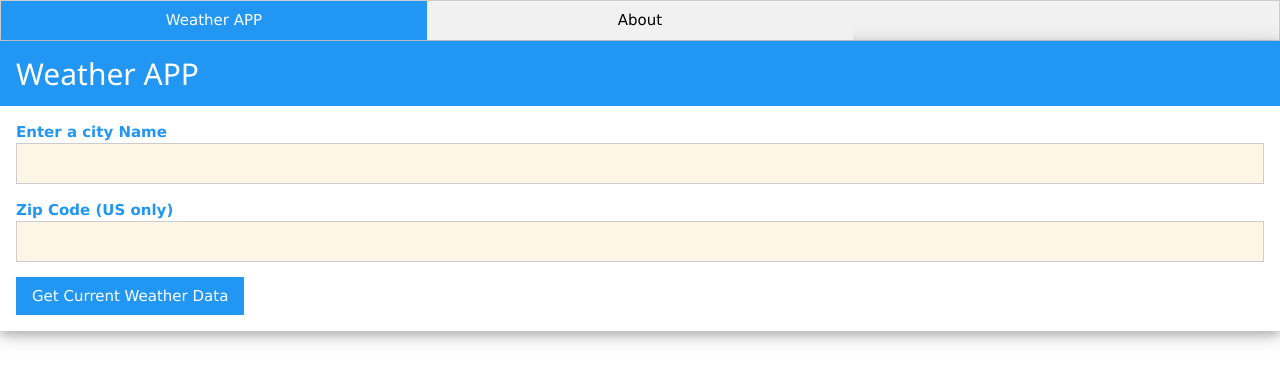
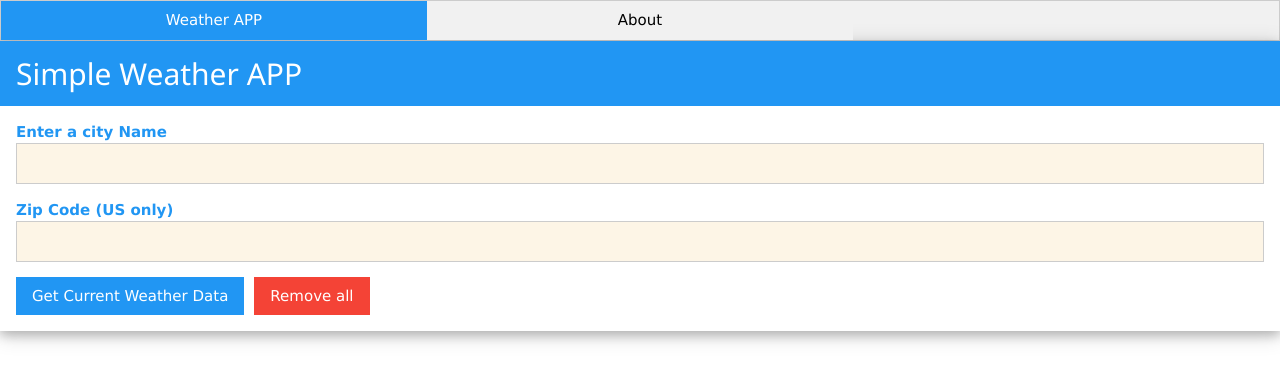
Before and after one commit to 230109snow/wang-chiachieh-p0, an Angular app in the folder project0/: page /weather in a window 1280 px wide. Shown: the top 382 px of the page. Built offline with nearby package versions, Linux system fonts and the light colour scheme.

Commit message:
added remove all function

```diff
--- a/project0/src/app/weather/weather-card/weather-card.component.html
+++ b/project0/src/app/weather/weather-card/weather-card.component.html
@@ -5,7 +5,7 @@
 
         <div class="w3-card-4" style="width:70%">
             <header class="w3-container w3-light-grey">
-                <h4>{{weatherData.city}}   {{weatherData.country}}<span>&nbsp;&nbsp;&nbsp;&nbsp;</span>
+                <h4>{{weatherData.city}}   {{weatherData.country}}
                 <button class="w3-button w3-circle w3-teal" (click)="deleteObj(id)">X</button></h4>
             </header>
             <div class="w3-container">
--- a/project0/src/app/weather/weather.component.html
+++ b/project0/src/app/weather/weather.component.html
@@ -1,7 +1,7 @@
 <link rel="stylesheet" href="https://www.w3schools.com/w3css/4/w3.css">
 <div class="w3-card-4">
     <div class="w3-container w3-blue">
-      <h2>Weather APP</h2>
+      <h2>Simple Weather APP</h2>
     </div>
     <form class="w3-container" >
         <p>
@@ -13,7 +13,8 @@
             <input class="w3-input w3-border w3-sand" name="zip" type="text"  maxlength="5" [(ngModel)]="zipcode">
         </p>
         <p>
-            <button class="w3-btn w3-blue" (click)="getData()">Get Current Weather Data</button>
+            <button class="w3-button w3-blue" (click)="getData()">Get Current Weather Data</button>
+            <button class="w3-button w3-red" style="margin-left: 10px;" (click)="deleteAll()" >Remove all</button>
         </p>
     </form>
 </div>
--- a/project0/src/app/weather/weather.component.ts
+++ b/project0/src/app/weather/weather.component.ts
@@ -12,8 +12,9 @@ export class WeatherComponent {
   constructor(private http: HttpClient) {}
   cityName : string = "";
   zipcode : string = "";
+  // store the current weather data and passing to the child component
   weatherObj  : any[] = [];
-
+  // To store latitude and longitude data which going to use in the future
   lat : number = 0;
   lon : number = 0;
   getData(){
@@ -48,7 +49,14 @@ export class WeatherComponent {
       this.zipcode=""
     }
   }
+  // Delete a certain weather card component
   deleteWea(id :number){
     this.weatherObj.splice(id,1);
   }
+
+  // Delete all weather card components
+  deleteAll(){
+    console.log("Delete all")
+    this.weatherObj.length = 0;
+  }
 }
```
